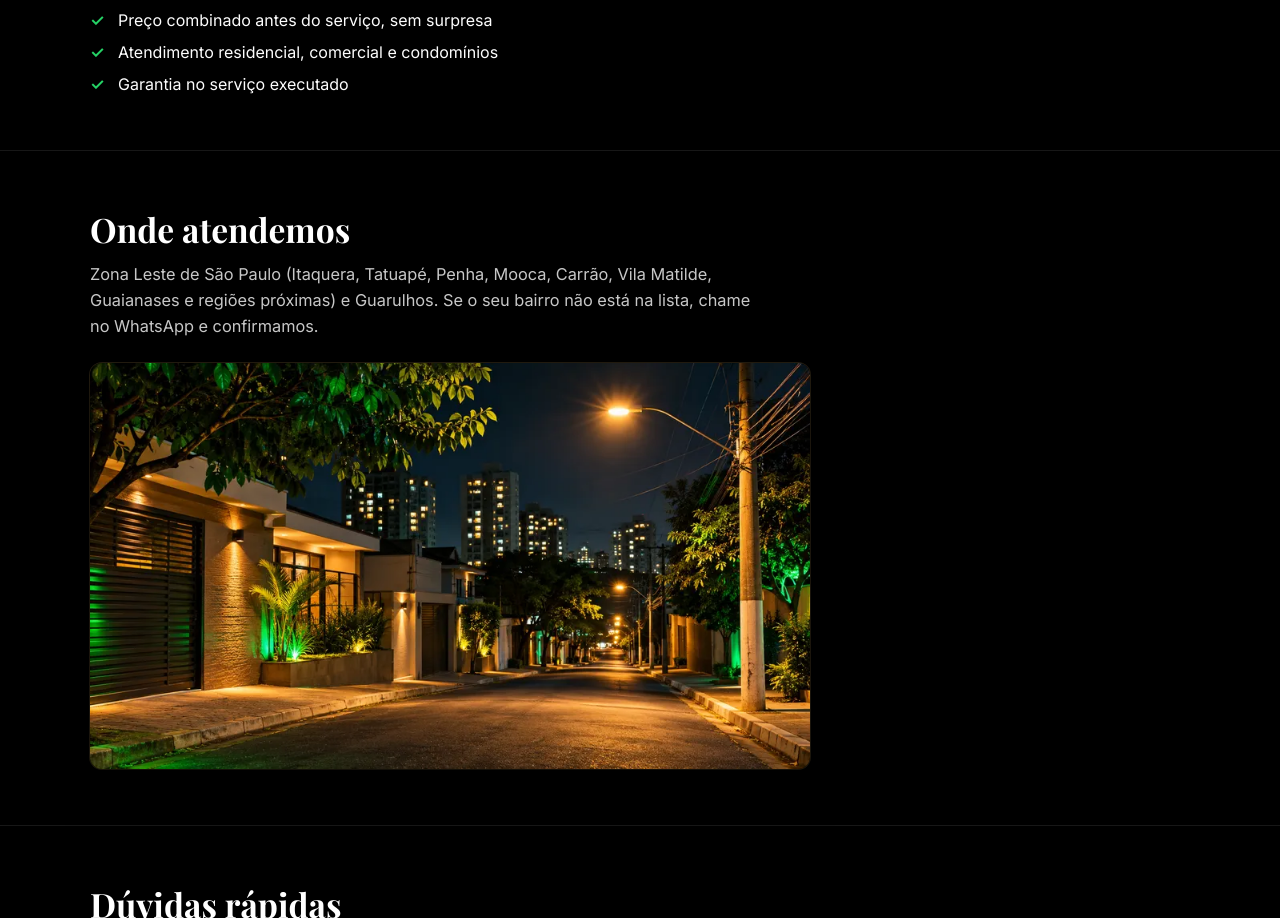
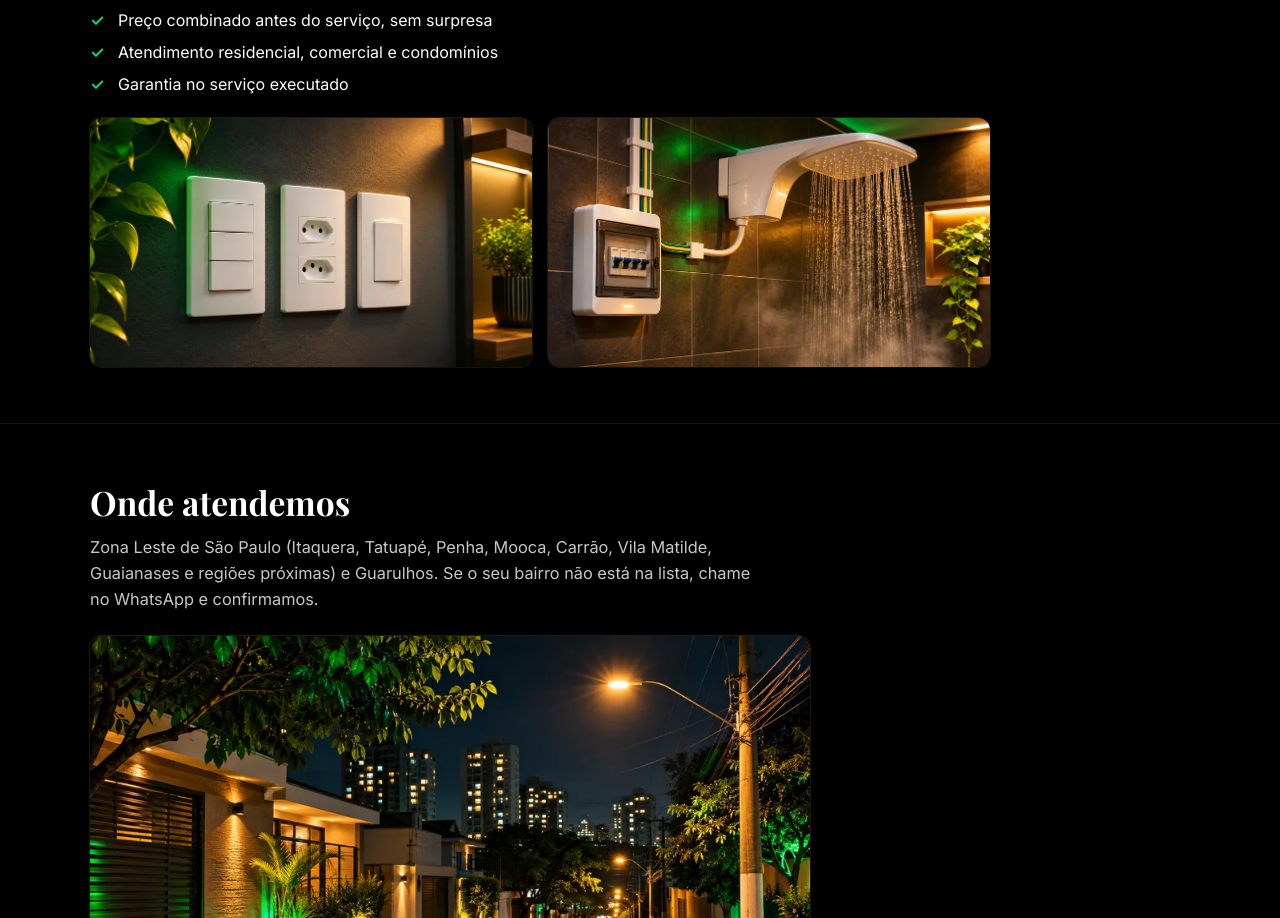
Before and after one commit to MARIOJHOW/msiforce-pagina-web, a React (Vite) app in the folder frontend/: page /reparos-eletricos in a window 1280 px wide. Shown: the part 2265-3183 px from the top of the page. Built offline with nearby package versions, Linux system fonts and the light colour scheme; no server answers; a web font is replaced by a local one.

Commit message:
feat(site): galeria de tomadas e chuveiro em /reparos-eletricos

```diff
--- a/frontend/src/pages/ReparosEletricos/ReparosEletricos.css
+++ b/frontend/src/pages/ReparosEletricos/ReparosEletricos.css
@@ -125,3 +125,29 @@
   border-radius: 12px;
   box-shadow: 0 20px 40px rgba(0, 0, 0, 0.5), 0 0 0 1px rgba(197, 160, 89, 0.18);
 }
+
+.rele-galeria {
+  display: grid;
+  grid-template-columns: repeat(2, 1fr);
+  gap: 16px;
+  margin-top: 1.5rem;
+  max-width: 900px;
+}
+
+.rele-galeria figure {
+  margin: 0;
+}
+
+.rele-galeria img {
+  display: block;
+  width: 100%;
+  height: auto;
+  border-radius: 12px;
+  box-shadow: 0 20px 40px rgba(0, 0, 0, 0.5), 0 0 0 1px rgba(197, 160, 89, 0.18);
+}
+
+@media (max-width: 760px) {
+  .rele-galeria {
+    grid-template-columns: 1fr;
+  }
+}
--- a/frontend/src/pages/ReparosEletricos/ReparosEletricos.jsx
+++ b/frontend/src/pages/ReparosEletricos/ReparosEletricos.jsx
@@ -235,6 +235,26 @@ export default function ReparosEletricos() {
               <li key={d}>{d}</li>
             ))}
           </ul>
+          <div className="rele-galeria">
+            <figure>
+              <img
+                src="/reparos-eletricos-tomadas.webp"
+                alt="Ilustração de tomadas e interruptores brancos instalados em parede escura"
+                width="900"
+                height="507"
+                loading="lazy"
+              />
+            </figure>
+            <figure>
+              <img
+                src="/reparos-eletricos-chuveiro.webp"
+                alt="Ilustração de chuveiro elétrico instalado com disjuntor ao lado"
+                width="900"
+                height="507"
+                loading="lazy"
+              />
+            </figure>
+          </div>
         </div>
       </section>
 
```
Also changed, not shown: frontend/public/reparos-eletricos-chuveiro.webp (added), frontend/public/reparos-eletricos-tomadas.webp (added).
